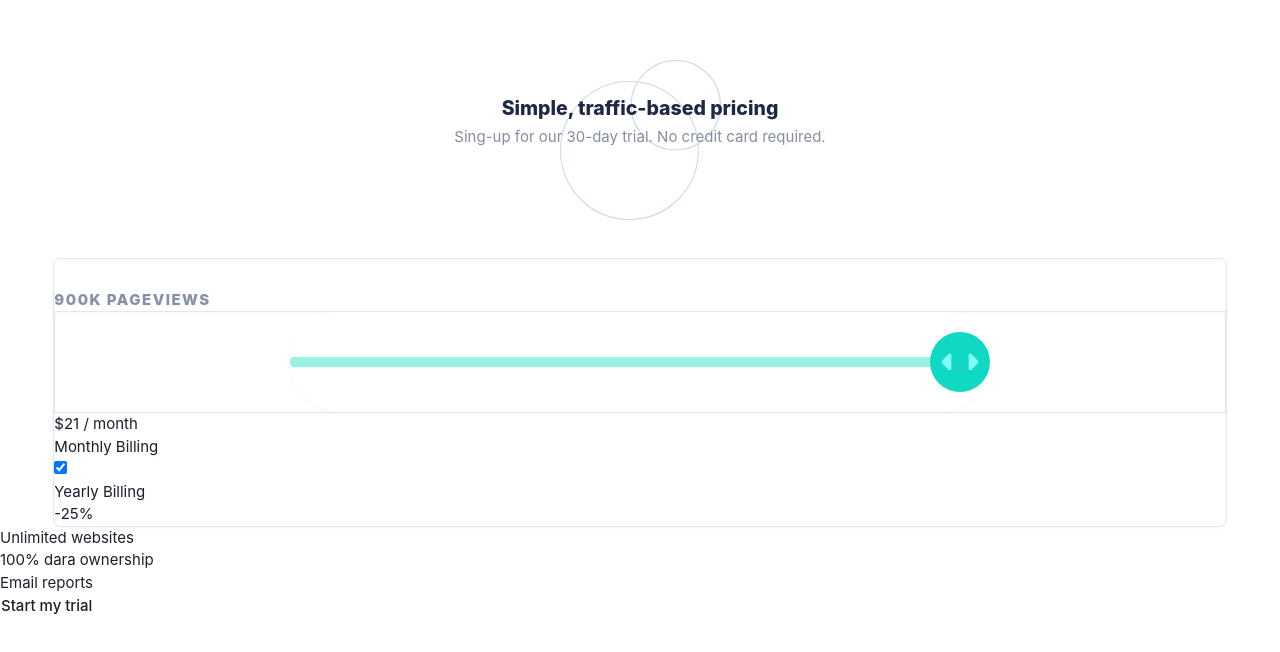
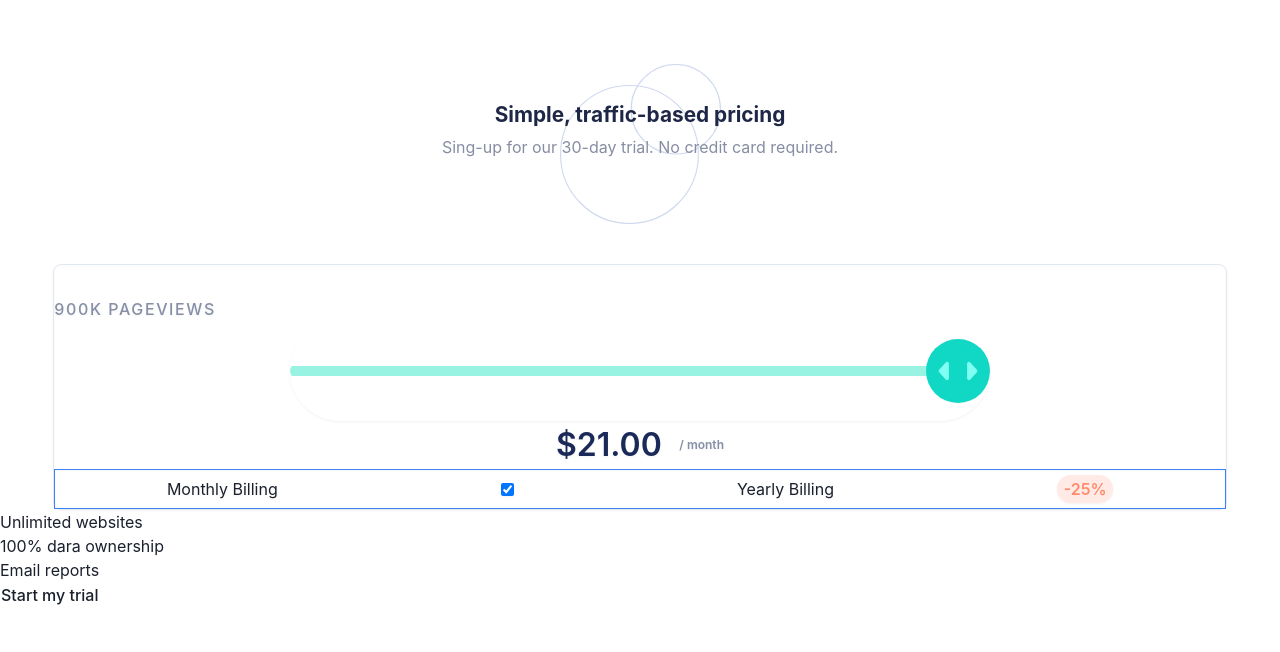
Before and after one commit to jonas-nb/princing-component, a React (Vite) app: page / in a window 1280 px wide. Shown: the top 652 px of the page. Built offline with nearby package versions, Linux system fonts and the light colour scheme.

Commit message:
terminado bg do desconto contendo string 25%

```diff
--- a/src/components/01 articleHeader/MainText.jsx
+++ b/src/components/01 articleHeader/MainText.jsx
@@ -3,7 +3,7 @@ import React from 'react'
 const MainText = () => {
     return (
         <div>
-            <h1 className="pt-10 text-center font-[800] text-[1.3rem] text-[#1f2747]">
+            <h1 className="pt-10 text-center font-[650] text-[1.3rem] text-[#1f2747]">
                 Simple, traffic-based pricing
             </h1>
             <p className="m-auto pt-2 w-7/12 text-center text-[#878da2]">
--- a/src/components/02 mainComponents/BillingComponent.jsx
+++ b/src/components/02 mainComponents/BillingComponent.jsx
@@ -6,7 +6,7 @@ const BillingComponent = () => {
     let { billing, setBilling } = useContext(MainContext)
 
     return (
-        <div>
+        <div className="border border-blue-500 flex justify-around items-center w-full h-10">
             <p>Monthly Billing</p>
             <input
                 id="nome"
@@ -15,7 +15,9 @@ const BillingComponent = () => {
                 onChange={() => setBilling(!billing)}
             />
             <p>Yearly Billing</p>
-            <div>-25%</div>
+            <div className="flex justify-center items-center w-14 h-7 bg-[#ffeae5] rounded-2xl text-md text-[#ff8c6e] font-[600]">
+                -25%
+            </div>
         </div>
     )
 }
--- a/src/components/02 mainComponents/Controller.jsx
+++ b/src/components/02 mainComponents/Controller.jsx
@@ -148,7 +148,7 @@ const Controller = () => {
     let { rangeValue, setRangeValue } = useContext(MainContext)
 
     return (
-        <div className="flex items-center justify-center border " id="jonas">
+        <div className="flex items-center justify-center">
             <Range
                 className="rounded-full"
                 type="range"
--- a/src/components/02 mainComponents/MoneyComponent.jsx
+++ b/src/components/02 mainComponents/MoneyComponent.jsx
@@ -28,9 +28,21 @@ const MoneyComponent = () => {
     }, [rangeValue])
 
     return (
-        <div>
-            <div>
-                ${billing === true ? discont : moneyValue} <span>/ month</span>
+        <div className="">
+            <div className=" m-auto w-[10.5rem] text-center text-[2rem] font-[600] text-[#1b2959] flex items-center justify-between">
+                {billing === true ? (
+                    <div>
+                        {`$${discont < 10 ? '0' : ''}${discont}${
+                            discont > 10 ? '.00' : ''
+                        }
+                    `}
+                    </div>
+                ) : (
+                    <div>{`$${
+                        moneyValue < 10 ? '0' : ''
+                    }${moneyValue}.00`}</div>
+                )}
+                <span className="text-[0.75rem] text-[#868fa6]">/ month</span>
             </div>
         </div>
     )
--- a/src/components/02 mainComponents/PageViewsComponent.jsx
+++ b/src/components/02 mainComponents/PageViewsComponent.jsx
@@ -25,7 +25,7 @@ const PageViewsComponent = () => {
 
     return (
         <div>
-            <h2 className="mt-8 tracking-widest  uppercase font-[800] text-[#868fa6]">
+            <h2 className="mt-8 tracking-widest  uppercase font-[500] text-[#868fa6]">
                 {view}k pageviews
             </h2>
         </div>
--- a/src/index.css
+++ b/src/index.css
@@ -4,7 +4,7 @@
 
 :root {
     font-family: 'Manrope', sans-serif;
-    font-size: 15px;
+
     line-height: 24px;
     font-weight: 400;
 
@@ -29,6 +29,7 @@ a:hover {
 }
 
 body {
+    font-family: 'Manrope', sans-serif;
     margin: 0;
     display: flex;
     min-width: 320px;
```
Also changed, not shown: 1 other file (tests, documents, lock files or other folders).
